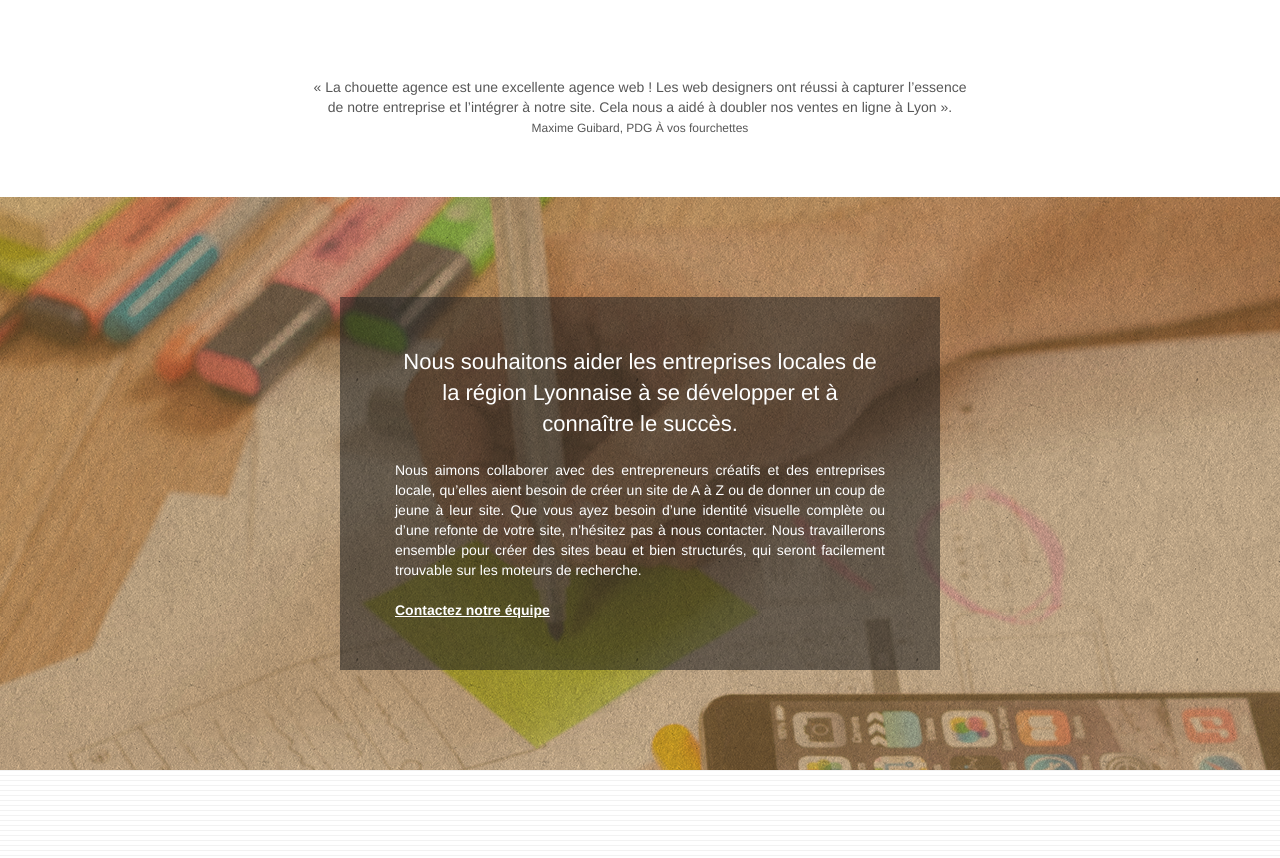
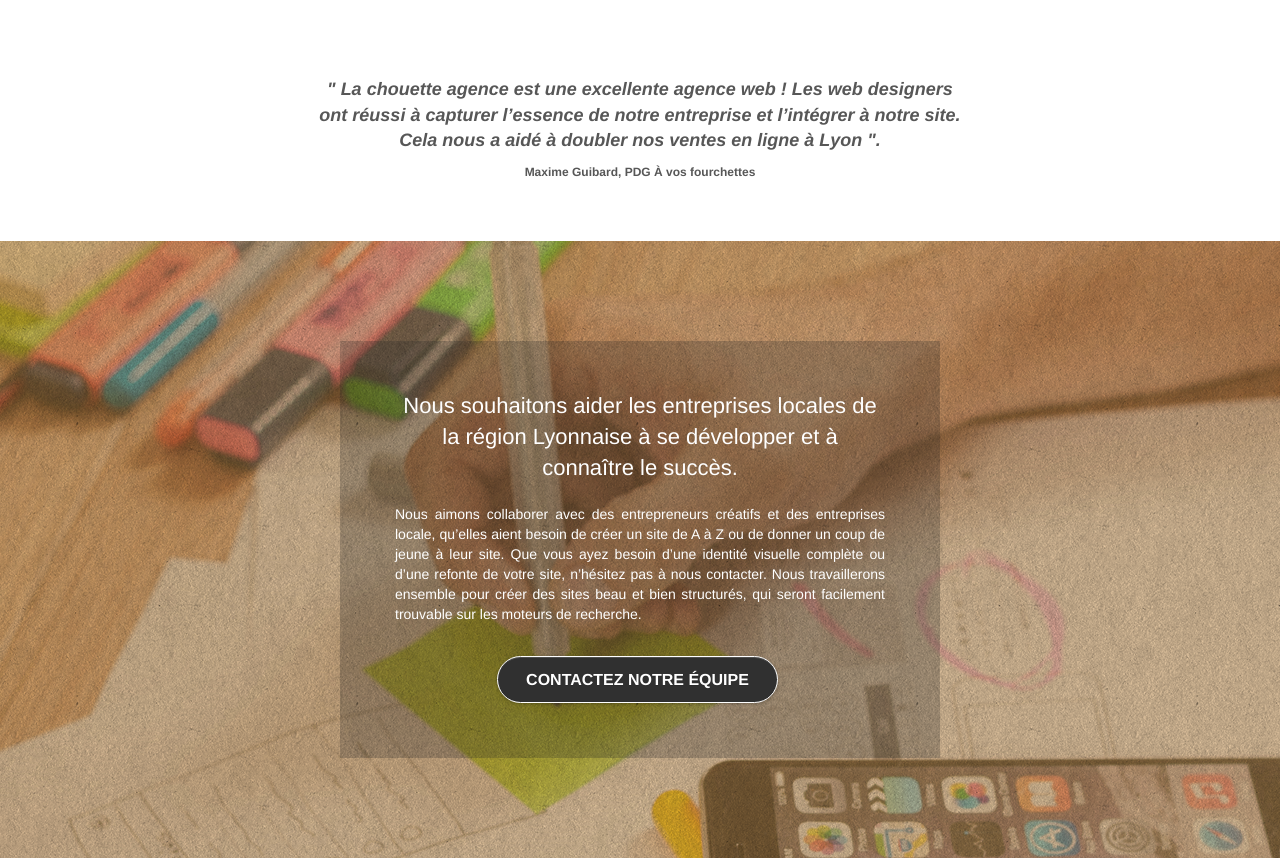
Before and after one commit to Quentin-Phlippoteau/P4_Openclassrooms, a plain HTML site: page upgrade-website_chouette-agence/index.html in a window 1280 px wide. Shown: the part 931-1789 px from the top of the page. Drawn offline with Linux system fonts and the light colour scheme.

Commit message:
correction 3

```diff
--- a/upgrade-website_chouette-agence/contact.html
+++ b/upgrade-website_chouette-agence/contact.html
@@ -12,9 +12,9 @@
 	<link rel="stylesheet" type="text/css" href="./css/et-line.css">
 
 
-	<script src="./js/jquery-2.1.0.js"></script>
-	<script src="./js/bootstrap.js"></script>
-	<script src="./js/blocs.js"></script>
+	<script src="./js/jquery-2.1.0.min.js"></script>
+	<script src="./js/bootstrap.min.js"></script>
+	<script src="./js/blocs.min.js"></script>
 	<script src="./js/jqBootstrapValidation.js"></script>
 	<script src="./js/formHandler.js"></script>
     <title>La chouette agence | Contact</title>
@@ -65,7 +65,7 @@
 <!-- bloc-0 END -->
 
 <!-- bloc-6 -->
-<div class="bloc bg-dots-bg bg-repeat bgc-atomic-tangerine d-bloc bloc-bg-texture texture-paper" id="bloc-6">
+<div class="bloc bg-dots-bg bg-repeat bgc-atomic-black d-bloc bloc-bg-texture texture-paper" id="bloc-6">
 	<div class="container bloc-lg">
 		<div class="row">
 			<div class="col-sm-12">
@@ -117,7 +117,7 @@
 							Brief de votre projet (Ajoutez autant de détails que nécessaire)<br>
 						</label><textarea id="message" class="form-control" rows="4" cols="50" required></textarea>
 					</div>
-					<button class="bloc-button btn btn-lg btn-block cta-hero btn-atomic-tangerine" type="submit">
+					<button class="bloc-button btn btn-lg btn-block cta-hero btn-atomic-black" type="submit">
 						Envoyer
 					</button>
 				</form>
@@ -138,7 +138,7 @@
 
 
 <!-- Footer - bloc-8 -->
-<div class="bloc bgc-atomic-tangerine d-bloc" id="bloc-8">
+<div class="bloc bgc-atomic-black d-bloc" id="bloc-8">
 	<div class="container bloc-sm">
 		<div class="row">
 			<div class="col-sm-12">
--- a/upgrade-website_chouette-agence/index.html
+++ b/upgrade-website_chouette-agence/index.html
@@ -128,8 +128,8 @@
 		</div>
 		<div class="row voffset-lg voffset">
 			<div class="col-xs-12 col-md-8 col-md-offset-2 text-center">
-				<p>« La chouette agence est une excellente agence web ! Les web designers ont réussi à capturer l’essence de notre entreprise et l’intégrer à notre site. Cela nous a aidé à doubler nos ventes en ligne à Lyon ».
-					<br><span style="font-size: 12px;"> Maxime Guibard, PDG À vos fourchettes</span></p>
+				<p class="citation">" La chouette agence est une excellente agence web ! Les web designers ont réussi à capturer l’essence de notre entreprise et l’intégrer à notre site. Cela nous a aidé à doubler nos ventes en ligne à Lyon ".</p>
+					<p class="auteur"> Maxime Guibard, PDG À vos fourchettes</p>
 
 			</div>
 		</div>
@@ -146,7 +146,10 @@
 					Nous souhaitons aider les entreprises locales de la région Lyonnaise à se développer et à connaître le succès.
 				</h2>
 				<p class="text-justify white">
-					Nous aimons collaborer avec des entrepreneurs créatifs et des entreprises locale, qu’elles aient besoin de créer un site de A à Z ou de donner un coup de jeune à leur site. Que vous ayez besoin d’une identité visuelle complète ou d’une refonte de votre site, n’hésitez pas à nous contacter. Nous travaillerons ensemble pour créer des sites beau et bien structurés, qui seront facilement trouvable sur les moteurs de recherche. <br><br><a class="ltc-white bold-link" href="contact.html">Contactez notre équipe</a><br>
+					Nous aimons collaborer avec des entrepreneurs créatifs et des entreprises locale, qu’elles aient besoin de créer un site de A à Z ou de donner un coup de jeune à leur site. Que vous ayez besoin d’une identité visuelle complète ou d’une refonte de votre site, n’hésitez pas à nous contacter. Nous travaillerons ensemble pour créer des sites beau et bien structurés, qui seront facilement trouvable sur les moteurs de recherche.
+					<div class="text-center">
+						<a href="contact.html" class="btn btn-lg btn-clean btn-rd cta-hero btn-atomic-black" id="cta-hero">Contactez notre équipe</a>
+					</div>
 				</p>
 			</div>
 		</div>
@@ -222,7 +225,7 @@
 <!-- bloc-5-cta END -->
 
 <!-- Footer - bloc-8 -->
-<div class="bloc bgc-atomic-tangerine d-bloc" id="bloc-8">
+<div class="bloc bgc-atomic-black d-bloc" id="bloc-8">
 	<div class="container bloc-sm">
 		<div class="row">
 			<div class="col-sm-12">
--- a/upgrade-website_chouette-agence/style.css
+++ b/upgrade-website_chouette-agence/style.css
@@ -510,6 +510,17 @@ button {
 
 /* START modification Quentin Phlippoteau */
 
+.citation {
+    font-weight: bold;
+    font-size: 18px;
+    font-style: italic;
+}
+
+.auteur {
+    font-size: 12px;
+    font-weight: 700;
+}
+
 #bloc-5-cta h2 {
     position: relative;
 }
@@ -528,7 +539,7 @@ button {
     margin-right: 10px;
     display: flex;
     justify-content: center;
-    color: #F3976C;
+    color: #303030;
 }
 
 .social:hover + .title-rs {
@@ -785,7 +796,7 @@ h1 {
 }
 
 .black-background {
-    background-color: #30303090;
+    background-color: #30303040;
     padding: 40px 40px 40px 40px;
 }
 
@@ -804,6 +815,10 @@ h1 {
 
 .bgc-atomic-tangerine {
     background-color: #F3976C;
+}
+
+.bgc-atomic-black {
+    background-color: #303030;
 }
 
 .tc-white {
```
Also changed, not shown: 1 other file.
